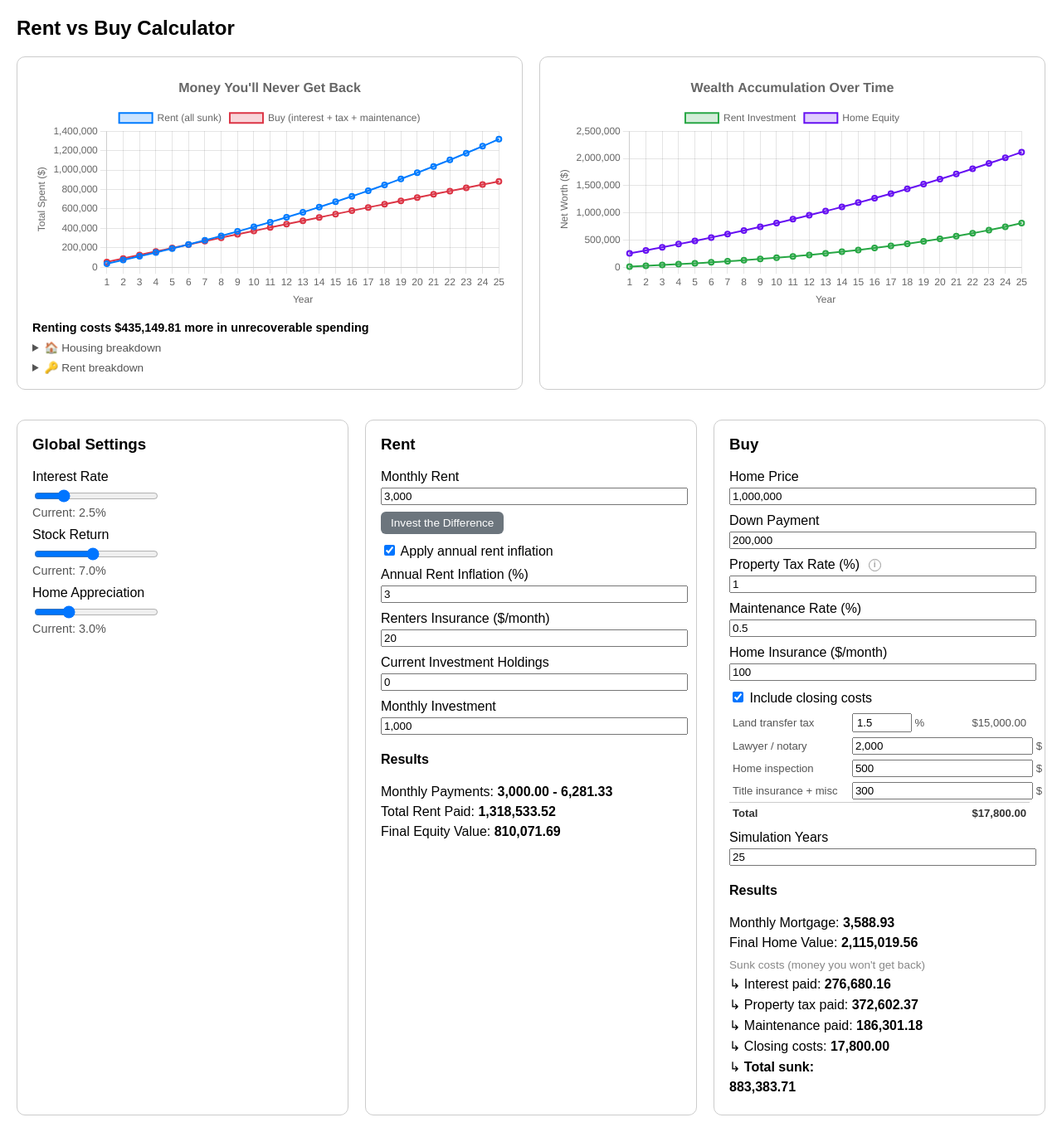
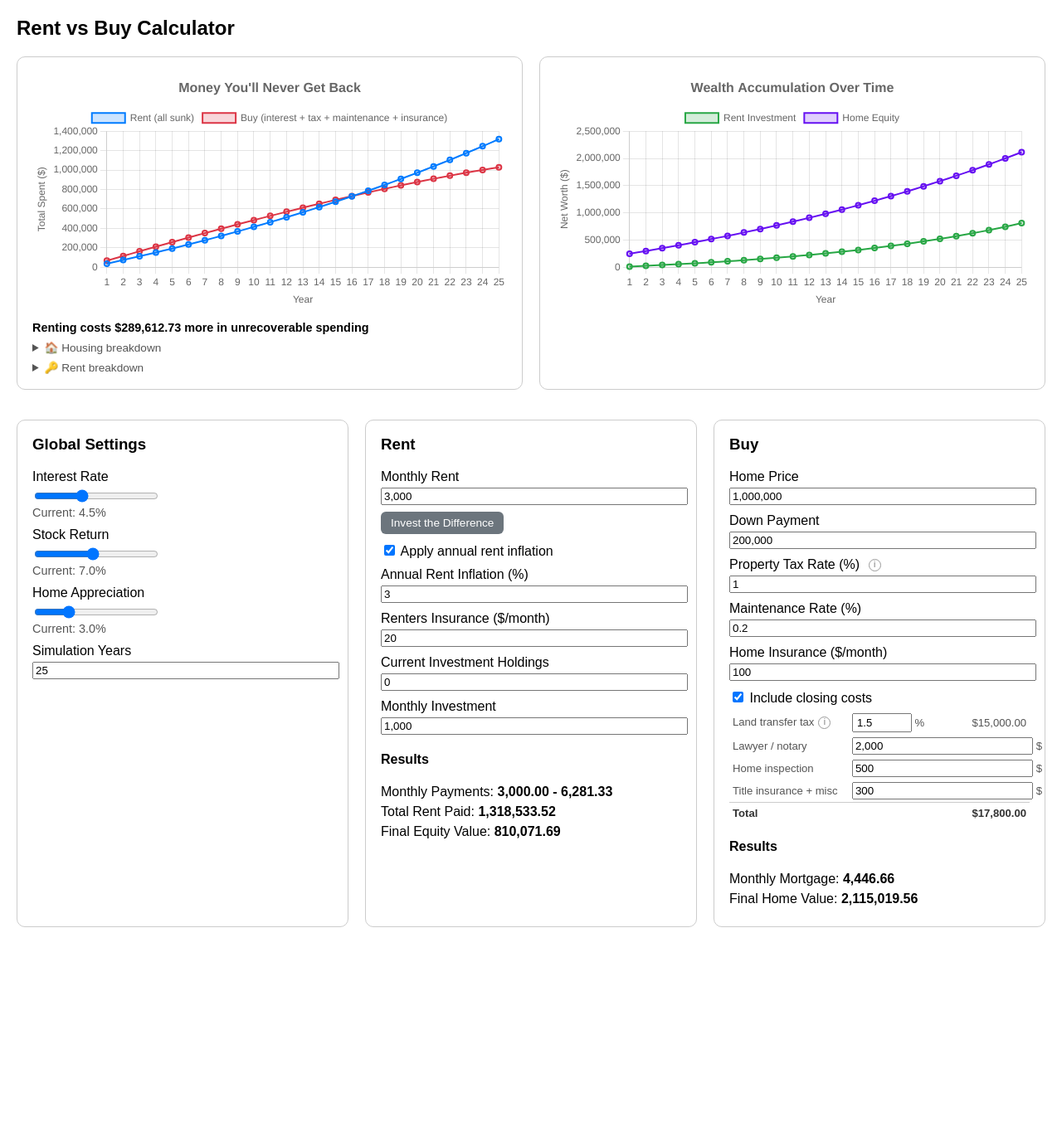
Before and after one commit to aliciaschmidt06/rent-vs-own, a Flask app: page / in a window 1280 px wide. Shown: the whole page at 83% size. After the commit the page ends 1118 px from the top, so only its background shows below. Run offline with Flask 3, Linux system fonts and the light colour scheme.

Commit message:
clean up

```diff
--- a/better.py
+++ b/better.py
@@ -15,8 +15,8 @@ DEFAULTS = {
     'home_price': 1000000.0,
     'down_payment': 200000.0,
     'property_tax_rate': 0.01,
-    'maintenance_rate': 0.005,
-    'home_insurance': 1000.0,
+    'maintenance_rate': 0.2,
+    'home_insurance': 100.0,
     'include_closing_costs': True,
     'years': 25,
 }
--- a/services/calculator.py
+++ b/services/calculator.py
@@ -52,14 +52,13 @@ def simulate_rent_vs_buy(params):
     closing_costs = max(safe_float(params.get('closing_costs_amount'), 0.0), 0.0) if include_closing_costs else 0.0
 
     rent_insurance = max(safe_float(params.get('rent_insurance'), 20.0), 0.0)
-    home_insurance = max(safe_float(params.get('home_insurance'), 1000.0), 0.0)
+    home_insurance = max(safe_float(params.get('home_insurance'), 100.0), 0.0)
 
     balance = loan_amount
     home_value = home_price
     rent_payment = max(safe_float(params.get('monthly_rent'), 3000.0), 0.0)
     invest_balance = initial_investment
 
-    rent_inflation = normalize_rate(rent_inflation)
     cumulative_buy_spending = down_payment + closing_costs
     cumulative_buy_sunk = closing_costs
     cumulative_interest = 0.0
--- a/templates/index.html
+++ b/templates/index.html
@@ -50,6 +50,8 @@
                     <tr><td>Closing costs</td><td></td><td id="bd_closing">—</td></tr>
                     <tr class="total-row"><td>Total sunk</td><td></td><td id="bd_buy_total">—</td></tr>
                 </table>
+                <p style="margin:8px 0 0; font-size:0.78rem; color:#888;">⚠️ Assumes this is your primary residence. If not, any home price appreciation would be subject to capital gains tax on sale.</p>
+                <p style="margin:6px 0 0; font-size:0.78rem; color:#888;">⚠️ GST/HST is not included — it typically doesn't apply to resale homes, only new construction. Note: Ontario removed GST/HST on new homes up to $1M in 2026.</p>
             </details>
             <details style="margin-top:8px; font-size:0.85rem;">
                 <summary style="cursor:pointer; color:#555;">🔑 Rent breakdown</summary>
@@ -86,6 +88,9 @@
             <label for="home_return">Home Appreciation</label>
             <input type="range" id="home_return" min="0" max="0.12" step="0.001" value="0.03" oninput="renderRangeValue('home_return','home_label'); calculate()">
             <div class="small">Current: <span id="home_label">3.0%</span></div>
+
+            <label for="years">Simulation Years</label>
+            <input type="number" id="years" min="1" max="40" step="1" value="25" oninput="calculate()" onchange="calculate()">
         </div>
 
         <div class="column panel">
@@ -148,7 +153,7 @@
             <input type="number" id="maintenance_rate" min="0" max="10" step="0.01" value="0.50" oninput="calculate()" onchange="calculate()">
 
             <label for="home_insurance">Home Insurance ($/month)</label>
-            <input type="text" inputmode="decimal" id="home_insurance" value="1,000" oninput="calculate()" onfocus="unformatInput(this)" onblur="formatInput(this); calculate()">
+            <input type="text" inputmode="decimal" id="home_insurance" value="100" oninput="calculate()" onfocus="unformatInput(this)" onblur="formatInput(this); calculate()">
 
             <label>
                 <input type="checkbox" id="include_closing_costs" checked onchange="toggleClosingCosts(); calculate()"> Include closing costs
@@ -156,7 +161,7 @@
             <div id="closing_cost_breakdown">
                 <table class="breakdown-table editable">
                     <tr>
-                        <td>Land transfer tax</td>
+                        <td class="info-cell">Land transfer tax<button class="info-btn" onclick="toggleInfoPopup('ltt-popup', event)">i</button><div class="info-popup" id="ltt-popup">Land Transfer Tax (LTT/PTT): A one-time tax paid upon purchasing a home, ranging from 0.5% to over 2% depending on the province.</div></td>
                         <td><input type="number" id="land_transfer_rate" min="0" max="10" step="0.1" value="1.5" oninput="calculate()" onchange="calculate()"> %</td>
                         <td id="land_transfer_amount">—</td>
                     </tr>
@@ -179,40 +184,32 @@
                 </table>
             </div>
 
-            <label for="years">Simulation Years</label>
-            <input type="number" id="years" min="1" max="40" step="1" value="25" oninput="calculate()" onchange="calculate()">
-
             <div class="results">
                 <h4>Results</h4>
                 <span>Monthly Mortgage: <strong id="mortgage">0</strong></span>
                 <span>Final Home Value: <strong id="final_home_value">0</strong></span>
-                <span style="margin-top:10px; display:block; font-size:0.85rem; color:#888;">Sunk costs (money you won't get back)</span>
-                <span>↳ Interest paid: <strong id="total_interest">0</strong></span>
-                <span>↳ Property tax paid: <strong id="total_property_tax_paid">0</strong></span>
-                <span>↳ Maintenance paid: <strong id="total_maintenance_paid">0</strong></span>
-                <span>↳ Closing costs: <strong id="closing_costs">0</strong></span>
-                <span>↳ <strong>Total sunk: <span id="total_sunk">0</span></strong></span>
             </div>
         </div>
     </div>
 
     <script>
         let lastMortgagePayment = 0;
+        let lastMonthlyBuyCost = 0;
 
         const defaultState = {
-            interest_rate: 0.025,
+            interest_rate: 0.0445,
             stock_return: 0.07,
             home_return: 0.03,
             monthly_rent: 3000,
             rent_insurance: 20,
             rent_increase: true,
-            rent_inflation: 3,
+            rent_inflation: 0.03,
             initial_investment: 0,
             monthly_invest: 1000,
             home_price: 1000000,
             down_payment: 200000,
             property_tax_rate: 1.0,
-            maintenance_rate: 0.5,
+            maintenance_rate: 0.2,
             home_insurance: 100,
             include_closing_costs: true,
             land_transfer_rate: 1.5,
@@ -289,7 +286,7 @@
                 monthly_rent: parseNumber('monthly_rent', defaultState.monthly_rent),
                 rent_insurance: parseNumber('rent_insurance', defaultState.rent_insurance),
                 rent_increase: document.getElementById('rent_increase').checked,
-                rent_inflation: parseNumber('rent_inflation', defaultState.rent_inflation),
+                rent_inflation: parseNumber('rent_inflation', defaultState.rent_inflation * 100),
                 initial_investment: parseNumber('initial_investment', defaultState.initial_investment),
                 monthly_invest: parseNumber('monthly_invest', defaultState.monthly_invest),
                 home_price: parseNumber('home_price', defaultState.home_price),
@@ -309,7 +306,7 @@
                 labels: [],
                 datasets: [
                     { label: 'Rent (all sunk)', borderColor: '#007bff', backgroundColor: 'rgba(0, 123, 255, 0.2)', data: [], fill: false, borderWidth: 2, pointRadius: 3, tension: 0.25 },
-                    { label: 'Buy (interest + tax + maintenance)', borderColor: '#dc3545', backgroundColor: 'rgba(220, 53, 69, 0.2)', data: [], fill: false, borderWidth: 2, pointRadius: 3, tension: 0.25 }
+                    { label: 'Buy (interest + tax + maintenance + insurance)', borderColor: '#dc3545', backgroundColor: 'rgba(220, 53, 69, 0.2)', data: [], fill: false, borderWidth: 2, pointRadius: 3, tension: 0.25 }
                 ]
             },
             options: {
@@ -378,23 +375,21 @@
         }
 
         function investTheDifference() {
-            const rent = parseNumber('monthly_rent', defaultState.monthly_rent);
-            const diff = Math.max(lastMortgagePayment - rent, 0);
+            const rent = parseNumber('monthly_rent', defaultState.monthly_rent)
+                       + parseNumber('rent_insurance', defaultState.rent_insurance);
+            const diff = Math.max(lastMonthlyBuyCost - rent, 0);
             document.getElementById('monthly_invest').value = Math.round(diff);
             calculate();
         }
 
         function updateResults(data) {
             lastMortgagePayment = data?.mortgage_payment ?? 0;
+            const downPayment = parseNumber('down_payment', defaultState.down_payment);
+            const closingCostsAmt = document.getElementById('include_closing_costs').checked ? computeClosingCostsAmount().total : 0;
+            lastMonthlyBuyCost = ((data?.spending_buy?.[0] ?? 0) - downPayment - closingCostsAmt) / 12;
             document.getElementById('mortgage').innerText = formatMoney(data?.mortgage_payment ?? 0);
             document.getElementById('final_home_value').innerText = formatMoney(data?.final_home_value ?? 0);
-            document.getElementById('total_interest').innerText = formatMoney(data?.total_interest_paid ?? 0);
-            document.getElementById('total_property_tax_paid').innerText = formatMoney(data?.total_property_tax_paid ?? 0);
-            document.getElementById('total_maintenance_paid').innerText = formatMoney(data?.total_maintenance_paid ?? 0);
-            document.getElementById('closing_costs').innerText = formatMoney(data?.closing_costs ?? 0);
             const totalSunk = (data?.total_interest_paid ?? 0) + (data?.total_property_tax_paid ?? 0) + (data?.total_maintenance_paid ?? 0) + (data?.total_home_insurance_paid ?? 0) + (data?.closing_costs ?? 0);
-            document.getElementById('total_sunk').innerText = formatMoney(totalSunk);
-            document.getElementById('report_final_equity').innerText = formatMoney(data?.final_equity ?? 0);
 
             const buySunk = totalSunk;
             const rentSunk = data?.spending_rent?.[data.spending_rent.length - 1] ?? 0;
@@ -413,7 +408,7 @@
             document.getElementById('bd_closing').innerText = '$' + formatMoney(data?.closing_costs ?? 0);
             document.getElementById('bd_buy_total').innerText = '$' + formatMoney(totalSunk);
             const rentStart = parseNumber('monthly_rent', defaultState.monthly_rent);
-            const rentInflationRate = parseNumber('rent_inflation', defaultState.rent_inflation);
+            const rentInflationRate = parseNumber('rent_inflation', defaultState.rent_inflation * 100);
             const rentYears = data?.years?.length ?? defaultState.years;
             const rentIncreaseEnabled = document.getElementById('rent_increase').checked;
             const homePrice = parseNumber('home_price', defaultState.home_price);
@@ -451,7 +446,7 @@
         function updateReport(data) {
             const rentValue = parseNumber('monthly_rent', defaultState.monthly_rent);
             const mortgageValue = data?.mortgage_payment ?? 0;
-            const rent_inflation = parseNumber('rent_inflation', defaultState.rent_inflation);
+            const rent_inflation = parseNumber('rent_inflation', defaultState.rent_inflation * 100);
             const years = data?.years?.length ?? defaultState.years;
             const maxRentPayment = rentValue * (1 + rent_inflation / 100) ** years;
             document.getElementById('report_monthly_payments').innerText = `${formatMoney(rentValue)} - ${formatMoney(maxRentPayment)}`;
@@ -482,6 +477,8 @@
                         element.checked = defaultState[key];
                     } else if (CURRENCY_INPUTS.includes(key)) {
                         element.value = Number(defaultState[key]).toLocaleString('en-CA', { maximumFractionDigits: 2 });
+                    } else if (key === 'rent_inflation') {
+                        element.value = defaultState[key] * 100;
                     } else {
                         element.value = defaultState[key];
                     }
```
